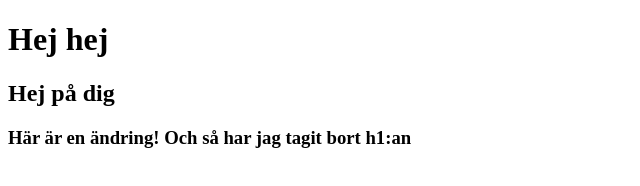
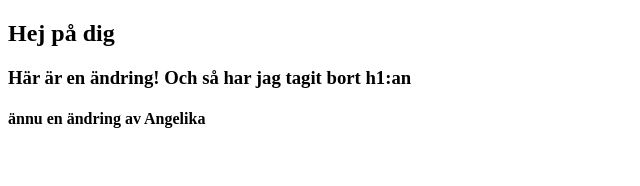
Before and after one commit to peringe99/gitIntro, a plain HTML site: page index.html in a window 1280 px wide. Shown: the whole page, without its empty margins (0-640 px from the left). Drawn offline with Linux system fonts and the light colour scheme.

Commit message:
add h4, delete h1

```diff
--- a/index.html
+++ b/index.html
@@ -6,9 +6,9 @@
     <title>Testdokument</title>
 </head>
 <body>
-    <h1>Hej hej</h1>
     <h2>Hej på dig</h2>
 
     <h3>Här är en ändring! Och så har jag tagit bort h1:an </h3>
+    <h4>ännu en ändring av Angelika</h4>
 </body>
 </html>
```
